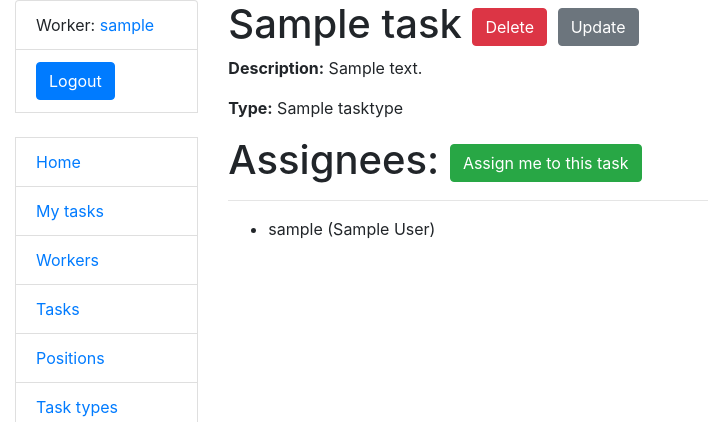
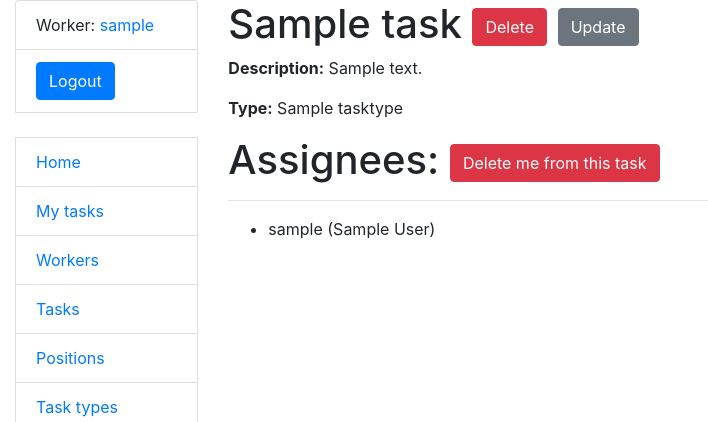
Before and after one commit to SpecializedBaby/task-master-pro, a Django app: page /tasks/1/ in a window 1280 px wide. Shown: the top 422 px of the page, without its empty margins (0-708 px from the left). Run offline with Django 5.2, Linux system fonts and the light colour scheme; a user stored in the database is signed in; tables that the repository leaves empty hold one stand-in row (values such as "Sample post").

Commit message:
feat: Add toggle_assign_to_task function
- Implemented toggle_assign_to_task function to assign or remove the current user from a task
- The function checks if the current user is already assigned to the task and adds or removes the assignment accordingly
- Redirects the user to the task detail page after the operation

This commit introduces a function to dynamically assign or remove the current user from a task, enhancing task management and user interaction.

```diff
--- a/task_manager/urls.py
+++ b/task_manager/urls.py
@@ -8,7 +8,7 @@ from task_manager.views import (
     TaskDeleteView, TaskTypeListView, TaskTypeCreateView, TaskTypeUpdateView, TaskTypeDeleteView, TaskDetailView,
     WorkerListView, WorkerDetailView, WorkerCreateView, WorkerUpdateView, WorkerDeleteView, PositionListView,
     PositionDetailView, PositionCreateView, PositionUpdateView, PositionDeleteView,
-    WorkerTasksListView,
+    WorkerTasksListView, toggle_assign_to_task,
 )
 
 urlpatterns = [
@@ -33,6 +33,7 @@ urlpatterns = [
     path("positions/<int:pk>/update/", PositionUpdateView.as_view(), name="position-update"),
     path("positions/<int:pk>/delete/", PositionDeleteView.as_view(), name="position-delete"),
     path("my-tasks/", WorkerTasksListView.as_view(), name="worker-task-list"),
+    path("tasks/<int:pk>/toggle-assign/", toggle_assign_to_task, name="toggle-task-assign"),
 ]
 
 app_name = "task_manager"
--- a/task_manager/views.py
+++ b/task_manager/views.py
@@ -1,3 +1,4 @@
+from django.http import HttpResponseRedirect
 from django.shortcuts import render
 from django.views import generic
 from django.urls import reverse_lazy
@@ -134,3 +135,14 @@ class PositionUpdateView(LoginRequiredMixin, generic.UpdateView):
 class PositionDeleteView(LoginRequiredMixin, generic.DeleteView):
     model = Position
     success_url = reverse_lazy("task_manager:position-list")
+
+
+def toggle_assign_to_task(request, pk):
+    worker = Worker.objects.get(id=request.user.id)
+    if (
+        Task.objects.get(id=pk) in worker.task_set.all()
+    ):
+        worker.task_set.remove(pk)
+    else:
+        worker.task_set.add(pk)
+    return HttpResponseRedirect(reverse_lazy("task_manager:task-detail", args=[pk]))
--- a/templates/task_manager/task_detail.html
+++ b/templates/task_manager/task_detail.html
@@ -17,12 +17,12 @@
   <h1>
     Assignees:
 
-    {% if task in user.assigned_tasks.all %}
-      <a href="/" class="btn btn-danger link-to-page">
+    {% if user in task.assignees.all %}
+      <a href="{% url 'task_manager:toggle-task-assign' pk=task.id %}" class="btn btn-danger link-to-page">
         Delete me from this task
       </a>
     {% else %}
-      <a href="/" class="btn btn-success link-to-page">
+      <a href="{% url 'task_manager:toggle-task-assign' pk=task.id %}" class="btn btn-success link-to-page">
         Assign me to this task
       </a>
     {% endif %}
```
